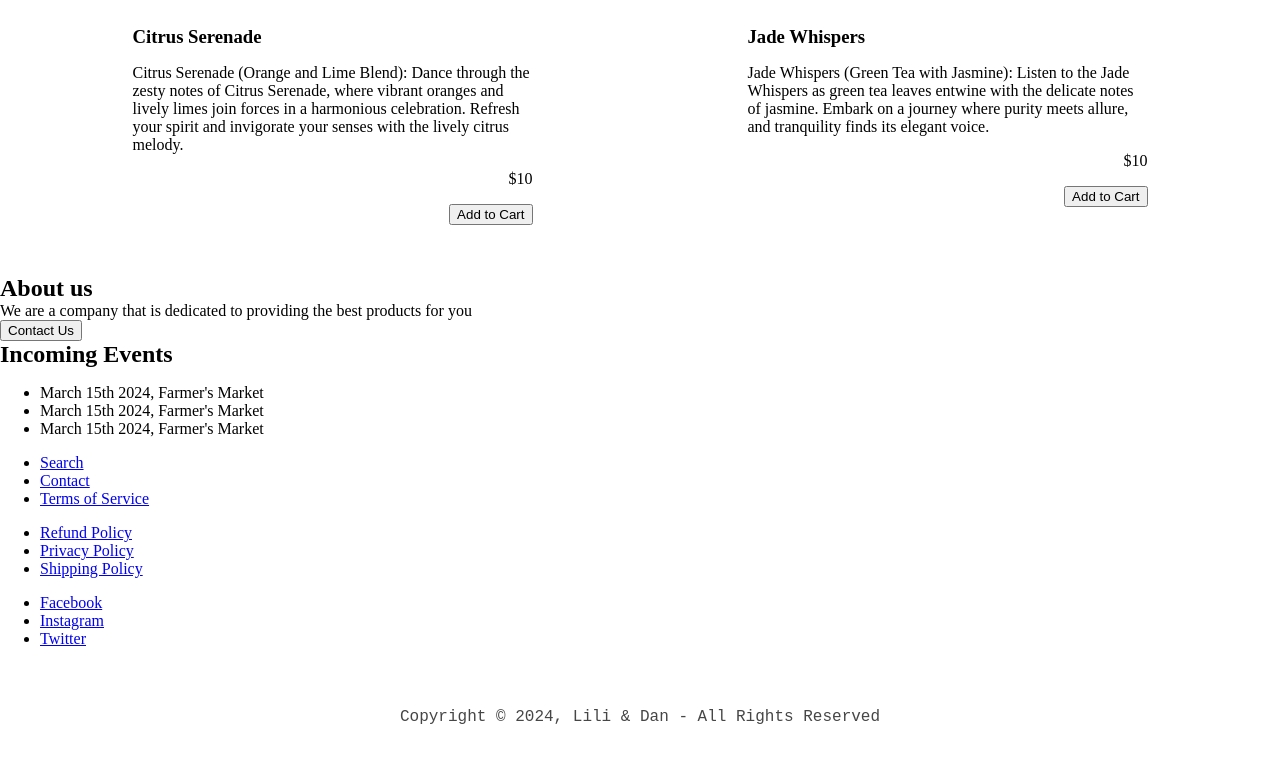
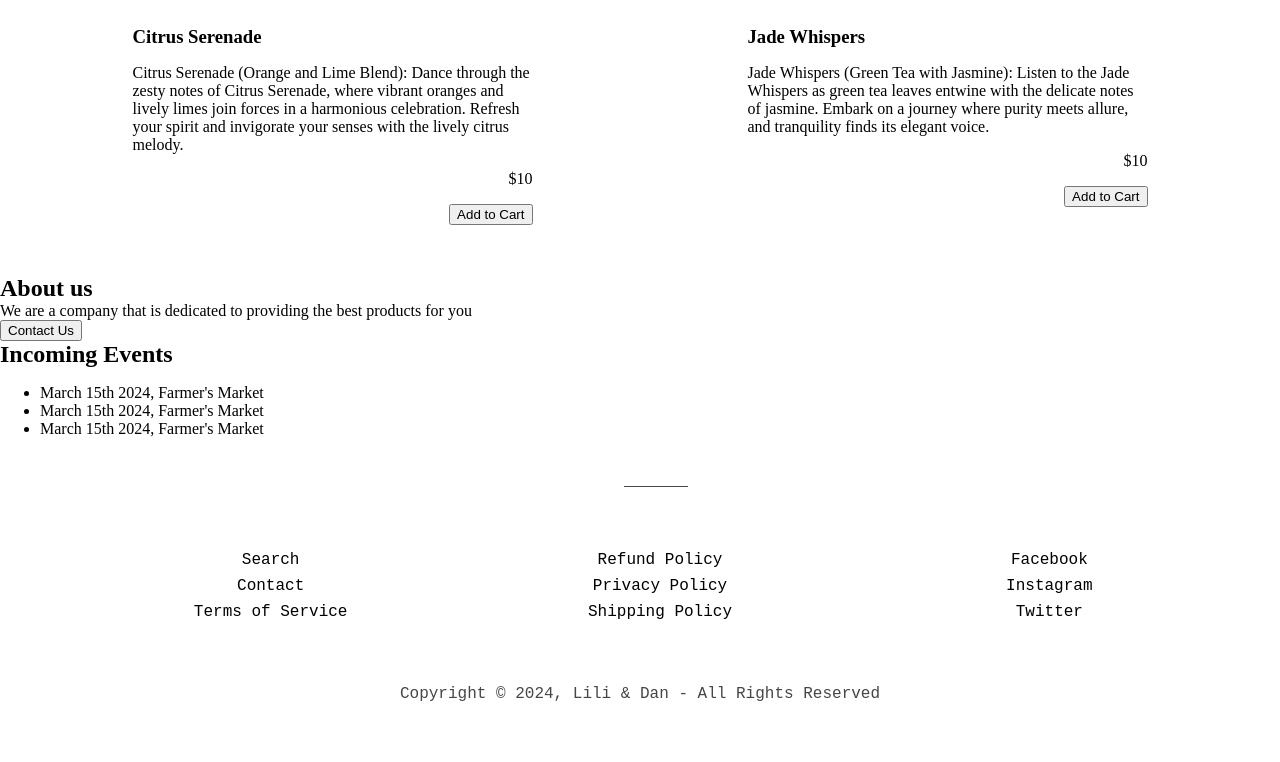
Before and after one commit to yzyly1992/lilidan-web, an Angular app: page / in a window 1280 px wide. Shown: the part 1931-2693 px from the top of the page. Built offline with nearby package versions, Linux system fonts and the light colour scheme.

Commit message:
add footer implementation

```diff
--- a/src/app/layout/footer/footer.component.html
+++ b/src/app/layout/footer/footer.component.html
@@ -1,3 +1,5 @@
+<div class="footer-container">
+    <div class="divider"></div>
     <div class="link-container">
         <ul class="link-list">
             <li class="link-item">
@@ -36,3 +38,4 @@
     <div class="copyright">
         <p>Copyright &copy; 2024, Lili & Dan - All Rights Reserved</p>
     </div>
+</div>
--- a/src/app/layout/footer/footer.component.scss
+++ b/src/app/layout/footer/footer.component.scss
@@ -1,8 +1,36 @@
-.copyright {
+.footer-container {
+    display: flex;
+    flex-direction: column;
+    align-items: center;
+    justify-content: center;
     text-align: center;
-    padding: 40px 0;
-    margin-top: 20px;
+    font-family: 'Courier New', Courier, monospace;
     font-size: 1rem;
-    font-family: 'Courier New', Courier, monospace;
-    color: #464646;
+    .divider {
+        width: 4rem;
+        height: 1px;
+        background-color: #464646;
+        margin: 2rem 0 2.5rem 2rem;
+    }
+    .link-container {
+        width: 90%;
+        display: grid;
+        grid-template-columns: repeat(auto-fit, minmax(300px, 1fr));
+        grid-gap: 1rem;
+        .link-item {
+            list-style: none;
+            .link {
+                text-decoration: none;
+                color: black;
+                &:hover {
+                    font-weight: 600;
+                }
+            }
+            margin: 0.5rem;
+        }
+    }
+    .copyright {
+        padding: 40px 0;
+        color: #464646;
+    }
 }
```
Lines whose indentation alone changed are shown as unchanged.
